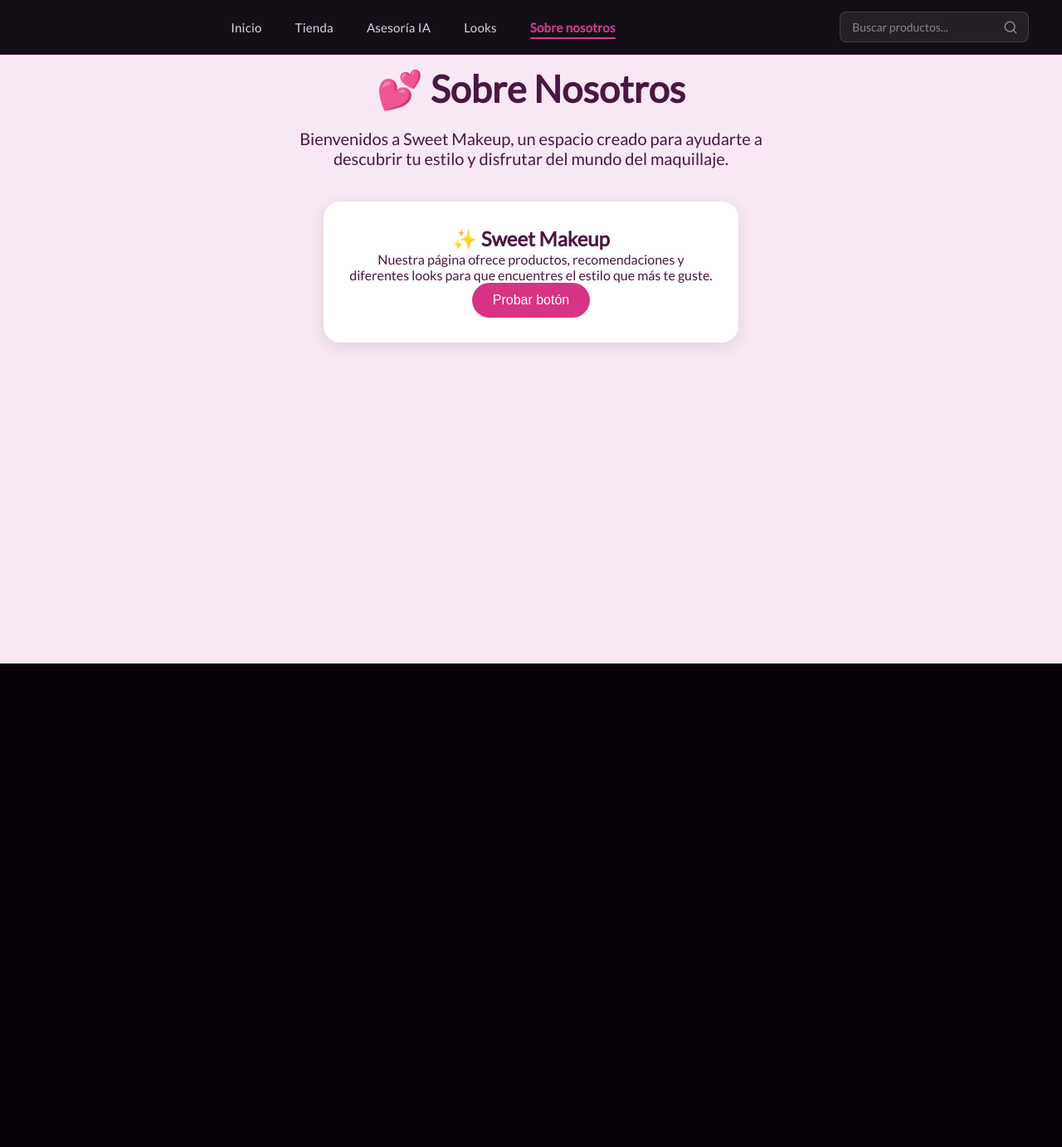
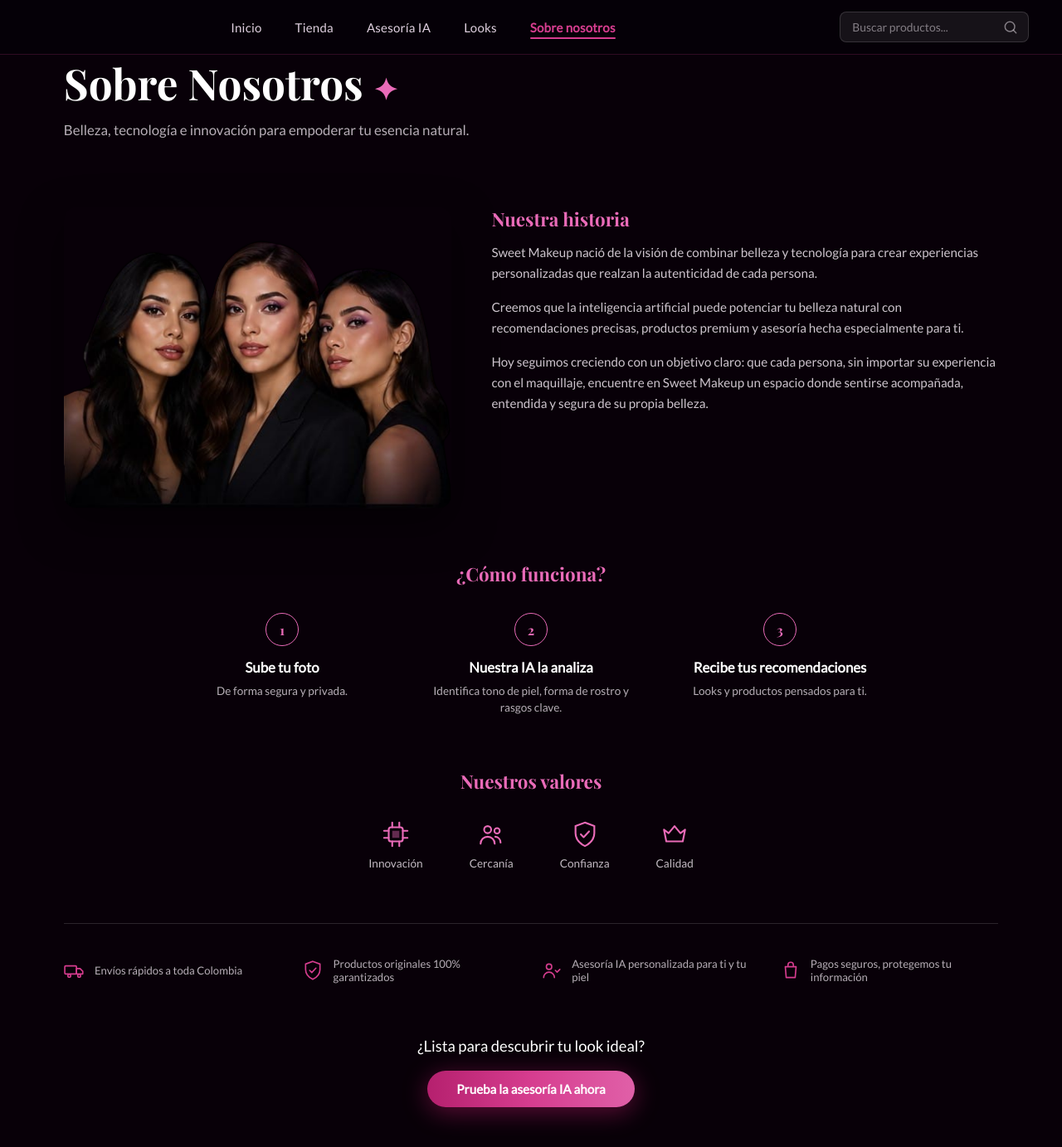
Before and after one commit to laurasf17/sweet-makeup-web, a React (Vite) app in the folder sweet-makeup-web/: page /sobre-nosotros in a window 1280 px wide. Shown: the whole page at 83% size. Before the commit the page ends 800 px from the top, so only its background shows below. Built offline with nearby package versions, Linux system fonts and the light colour scheme.

Commit message:
Actualizar pagina Sobre Nosotros

```diff
--- /dev/null
+++ b/sweet-makeup-web/src/pages/SobreNosotros/SobreNosotros.css
@@ -0,0 +1,230 @@
+.sn-hero {
+    min-height: 100vh;
+    padding: 66px 6vw 3rem;
+    background: #080008;
+    color: var(--text);
+}
+
+.sn-top {
+    display: flex;
+    align-items: flex-start;
+    gap: 3rem;
+    padding-top: 3rem;
+    flex-wrap: nowrap;
+    flex-direction: row-reverse;
+}
+
+.sn-texto {
+  flex: 1 1 50%;
+  min-width: 0;
+}
+
+.sn-titulo {
+    font-family: 'Playfair Display', serif;
+    font-size: clamp(2.4rem, 4vw, 3.4rem);
+    font-weight: 700;
+    color: #fff;
+    margin-bottom: 0.6rem;
+}
+
+.sn-star{
+    color: var(--pink-light);
+    font-size: 0.7em;
+}
+
+.sn-subtitulo {
+    font-size: 1.05rem;
+    color: rgba(240, 232, 240, 0.75);
+    margin-bottom: 2rem;
+    line-height: 1.5;
+}
+
+.sn-seccion-titulo {
+    font-family: playfair display, serif;
+    font-size: 1.4rem;
+    color:var(--pink-light);
+    margin-bottom: 0.8rem;
+}
+
+.sn-parrafo {
+    font-size: 0.95rem;
+    line-height: 1.65;
+    color: rgba(240, 232, 240, 0.85);
+    margin-bottom: 1rem;
+}
+
+.sn-imagen-wrap {
+  flex: 1 1 420px;
+  max-width: 520px;
+}
+
+.sn-imagen {
+  width: 100%;
+  height: auto;
+  border-radius: 16px;
+  display: block;
+  box-shadow: 0 20px 50px rgba(0, 0, 0, 0.5);
+}
+
+.sn-valores {
+  margin-top: 4rem;
+  text-align: center;
+}
+
+.sn-valores-titulo {
+  text-align: center;
+  margin-bottom: 2rem;
+}
+
+.sn-valores-grid {
+  display: flex;
+  justify-content: center;
+  gap: 3.5rem;
+  flex-wrap: wrap;
+}
+
+.valor-item {
+  display: flex;
+  flex-direction: column;
+  align-items: center;
+  gap: 0.6rem;
+  font-size: 0.85rem;
+  color: rgba(240, 232, 240, 0.8);
+}
+
+.valor-icono {
+  width: 34px;
+  height: 34px;
+  color: var(--pink-light);
+}
+
+.sn-beneficios {
+  margin-top: 4rem;
+  padding-top: 2.5rem;
+  border-top: 1px solid var(--border);
+  display: flex;
+  justify-content: space-between;
+  gap: 1.5rem;
+  flex-wrap: wrap;
+}
+
+.beneficio-item {
+  flex: 1 1 200px;
+  display: flex;
+  align-items: center;
+  gap: 0.7rem;
+  font-size: 0.82rem;
+  color: rgba(240, 232, 240, 0.75);
+}
+
+.beneficio-icono {
+  width: 26px;
+  height: 26px;
+  color: var(--pink);
+  flex-shrink: 0;
+}
+
+.sn-como-funciona {
+  margin-top: 4rem;
+  text-align: center;
+}
+
+.sn-como-funciona-titulo {
+  text-align: center;
+  margin-bottom: 2rem;
+}
+
+.sn-pasos {
+  display: flex;
+  justify-content: center;
+  gap: 2.5rem;
+  flex-wrap: wrap;
+}
+
+.paso-item {
+  flex: 1 1 220px;
+  max-width: 260px;
+  display: flex;
+  flex-direction: column;
+  align-items: center;
+  gap: 0.5rem;
+}
+
+.paso-numero {
+  width: 40px;
+  height: 40px;
+  border-radius: 50%;
+  border: 1.5px solid var(--pink-light);
+  color: var(--pink-light);
+  display: flex;
+  align-items: center;
+  justify-content: center;
+  font-family: 'Playfair Display', serif;
+  font-weight: 700;
+  margin-bottom: 0.4rem;
+}
+
+.paso-item h3 {
+  font-size: 1.05rem;
+  color: #fff;
+}
+
+.paso-item p {
+  font-size: 0.85rem;
+  color: rgba(240, 232, 240, 0.75);
+  line-height: 1.5;
+}
+
+.sn-cta {
+  margin-top: 4rem;
+  text-align: center;
+}
+
+.sn-cta-texto {
+  font-size: 1.15rem;
+  margin-bottom: 1.2rem;
+  color: #fff;
+}
+
+.sn-cta-boton {
+  display: inline-block;
+  padding: 0.8rem 2.2rem;
+  border-radius: 50px;
+  background: linear-gradient(90deg, #b5206e 0%, #d63d8f 50%, #e060a8 100%);
+  color: #fff;
+  font-weight: 600;
+  font-size: 0.95rem;
+  text-decoration: none;
+  box-shadow: 0 6px 30px rgba(185, 28, 105, 0.48);
+  transition: transform 0.18s, box-shadow 0.18s;
+}
+
+.sn-cta-boton:hover {
+  transform: translateY(-2px);
+  box-shadow: 0 12px 38px rgba(185, 28, 105, 0.62);
+}
+
+@media (max-width: 650px) {
+  .sn-hero {
+    padding: 66px 1.2rem 2.5rem;
+  }
+
+  .sn-top {
+    flex-direction: column;
+    text-align: center;
+  }
+
+  .sn-texto {
+    max-width: 100%;
+  }
+
+  .sn-valores-grid {
+    gap: 2rem;
+  }
+
+  .sn-beneficios {
+    flex-direction: column;
+    align-items: center;
+    text-align: center;
+  }
+}
--- a/sweet-makeup-web/src/pages/SobreNosotros/SobreNosotros.jsx
+++ b/sweet-makeup-web/src/pages/SobreNosotros/SobreNosotros.jsx
@@ -1,66 +1,238 @@
+import {Link} from "react-router-dom";
+import "./SobreNosotros.css";
+import fotoModelos from '../../assets/sobre-nosotros.jpg'
+
+
+function IconChip() {
+  return (
+    <svg viewBox="0 0 24 24" className="valor-icono">
+      <rect x="6" y="6" width="12" height="12" rx="2" fill="none" stroke="currentColor" strokeWidth="1.5" />
+      <rect x="9" y="9" width="6" height="6" fill="currentColor" opacity="0.4" />
+      <path d="M9 2v4M15 2v4M9 18v4M15 18v4M2 9h4M2 15h4M18 9h4M18 15h4"
+        stroke="currentColor" strokeWidth="1.5" strokeLinecap="round" />
+    </svg>
+  )
+}
+
+function IconUsers() {
+  return (
+    <svg viewBox="0 0 24 24" className="valor-icono">
+      <circle cx="9" cy="8" r="3" fill="none" stroke="currentColor" strokeWidth="1.5" />
+      <path d="M3 20c0-3.3 2.7-6 6-6s6 2.7 6 6"
+        fill="none" stroke="currentColor" strokeWidth="1.5" strokeLinecap="round" />
+      <circle cx="17" cy="9" r="2.3" fill="none" stroke="currentColor" strokeWidth="1.5" />
+      <path d="M15.5 14c2.6 0.3 4.5 2.4 4.5 5"
+        fill="none" stroke="currentColor" strokeWidth="1.5" strokeLinecap="round" />
+    </svg>
+  )
+}
+
+function IconShield() {
+  return (
+    <svg viewBox="0 0 24 24" className="valor-icono">
+      <path d="M12 2 L20 5 V11 C20 16 17 19.5 12 22 C7 19.5 4 16 4 11 V5 Z"
+        fill="none" stroke="currentColor" strokeWidth="1.5" />
+      <path d="M8.5 12l2.4 2.4L15.5 9.5"
+        fill="none" stroke="currentColor" strokeWidth="1.5" strokeLinecap="round" strokeLinejoin="round" />
+    </svg>
+  )
+}
+
+function IconCrown() {
+  return (
+    <svg viewBox="0 0 24 24" className="valor-icono">
+      <path d="M3 8l4 3 5-6 5 6 4-3-2 10H5L3 8Z"
+        fill="none" stroke="currentColor" strokeWidth="1.5" strokeLinejoin="round" />
+    </svg>
+  )
+}
+
+function IconTruck() {
+  return (
+    <svg viewBox="0 0 24 24" className="beneficio-icono">
+      <rect x="1" y="7" width="13" height="9" rx="1" fill="none" stroke="currentColor" strokeWidth="1.5" />
+      <path d="M14 10h4l3 3v3h-7z" fill="none" stroke="currentColor" strokeWidth="1.5" strokeLinejoin="round" />
+      <circle cx="6" cy="18" r="1.6" fill="none" stroke="currentColor" strokeWidth="1.5" />
+      <circle cx="17" cy="18" r="1.6" fill="none" stroke="currentColor" strokeWidth="1.5" />
+    </svg>
+  )
+}
+
+function IconBadgeCheck() {
+  return (
+    <svg viewBox="0 0 24 24" className="beneficio-icono">
+      <path d="M12 2 L20 5 V11 C20 16 17 19.5 12 22 C7 19.5 4 16 4 11 V5 Z"
+        fill="none" stroke="currentColor" strokeWidth="1.5" />
+      <path d="M8.5 12l2.4 2.4L15.5 9.5"
+        fill="none" stroke="currentColor" strokeWidth="1.5" strokeLinecap="round" strokeLinejoin="round" />
+    </svg>
+  )
+}
+
+function IconUserCheck() {
+  return (
+    <svg viewBox="0 0 24 24" className="beneficio-icono">
+      <circle cx="9" cy="8" r="3" fill="none" stroke="currentColor" strokeWidth="1.5" />
+      <path d="M3 20c0-3.3 2.7-6 6-6s6 2.7 6 6"
+        fill="none" stroke="currentColor" strokeWidth="1.5" strokeLinecap="round" />
+      <path d="M16 12l2 2 3-3" fill="none" stroke="currentColor" strokeWidth="1.5" strokeLinecap="round" strokeLinejoin="round" />
+    </svg>
+  )
+}
+
+function IconBag() {
+  return (
+    <svg viewBox="0 0 24 24" className="beneficio-icono">
+      <path d="M6 8h12l-1 12H7L6 8Z" fill="none" stroke="currentColor" strokeWidth="1.5" strokeLinejoin="round" />
+      <path d="M9 8V6a3 3 0 0 1 6 0v2" fill="none" stroke="currentColor" strokeWidth="1.5" />
+    </svg>
+  )
+}
+
 function SobreNosotros() {
   return (
-    <div
-      style={{
-        minHeight: '100vh',
-        backgroundColor: '#f8e8f4',
-        color: '#4a1740',
-        padding: '80px 20px',
-        textAlign: 'center'
-      }}
-    >
-      <h1 style={{ fontSize: '45px' }}>
-        💕 Sobre Nosotros
-      </h1>
+    <section className="sn-hero">
 
-      <p
-        style={{
-          fontSize: '20px',
-          maxWidth: '600px',
-          margin: '20px auto'
-        }}
-      >
-        Bienvenidos a Sweet Makeup, un espacio creado
-        para ayudarte a descubrir tu estilo y disfrutar
-        del mundo del maquillaje.
-      </p>
+      {/* ── Encabezado + columnas ── */}
+      <h1 className="sn-titulo">
+  Sobre Nosotros <span className="sn-star">✦</span>
+</h1>
 
-      <div
-        style={{
-          margin: '40px auto',
-          padding: '30px',
-          backgroundColor: 'white',
-          borderRadius: '20px',
-          maxWidth: '500px',
-          boxShadow: '0 5px 20px rgba(0,0,0,0.1)'
-        }}
-      >
-        <h2>✨ Sweet Makeup</h2>
+<p className="sn-subtitulo">
+  Belleza, tecnología e innovación para empoderar tu esencia natural.
+</p>
 
-        <p>
-          Nuestra página ofrece productos, recomendaciones
-          y diferentes looks para que encuentres el estilo
-          que más te guste.
-        </p>
+<div className="sn-top">
 
-        <button
-          style={{
-            padding: '12px 25px',
-            border: 'none',
-            borderRadius: '25px',
-            backgroundColor: '#d63384',
-            color: 'white',
-            fontSize: '16px',
-            cursor: 'pointer'
-          }}
-          onClick={() =>
-            alert('¡La ruta Sobre Nosotros funciona correctamente!')
-          }
-        >
-          Probar botón
-        </button>
+  <div className="sn-texto">
+
+    <h2 className="sn-seccion-titulo">Nuestra historia</h2>
+
+    <p className="sn-parrafo">
+      Sweet Makeup nació de la visión de combinar belleza y tecnología
+      para crear experiencias personalizadas que realzan la
+      autenticidad de cada persona.
+    </p>
+
+    <p className="sn-parrafo">
+      Creemos que la inteligencia artificial puede potenciar tu
+      belleza natural con recomendaciones precisas, productos
+      premium y asesoría hecha especialmente para ti.
+    </p>
+
+    <p className="sn-parrafo">
+      Hoy seguimos creciendo con un objetivo claro: que cada persona, sin importar
+      su experiencia con el maquillaje, encuentre en Sweet Makeup un espacio
+      donde sentirse acompañada, entendida y segura de su propia belleza.
+    </p>
+
+  </div>
+
+  <div className="sn-imagen-wrap">
+    <img
+      src={fotoModelos}
+      alt="Modelos Sweet Makeup"
+      className="sn-imagen"
+    />
+  </div>
+
+
+</div>
+
+  {/* ── Cómo funciona ── */}
+      <div className="sn-como-funciona">
+
+        <h2 className="sn-seccion-titulo sn-como-funciona-titulo">¿Cómo funciona?</h2>
+
+        <div className="sn-pasos">
+
+          <div className="paso-item">
+            <span className="paso-numero">1</span>
+            <h3>Sube tu foto</h3>
+            <p>De forma segura y privada.</p>
+          </div>
+
+          <div className="paso-item">
+            <span className="paso-numero">2</span>
+            <h3>Nuestra IA la analiza</h3>
+            <p>Identifica tono de piel, forma de rostro y rasgos clave.</p>
+          </div>
+
+          <div className="paso-item">
+            <span className="paso-numero">3</span>
+            <h3>Recibe tus recomendaciones</h3>
+            <p>Looks y productos pensados para ti.</p>
+          </div>
+
+        </div>
+
       </div>
-    </div>
+
+      {/* ── Nuestros valores ── */}
+      <div className="sn-valores">
+
+        <h2 className="sn-seccion-titulo sn-valores-titulo">Nuestros valores</h2>
+
+        <div className="sn-valores-grid">
+
+          <div className="valor-item">
+            <IconChip />
+            <span>Innovación</span>
+          </div>
+
+          <div className="valor-item">
+            <IconUsers />
+            <span>Cercanía</span>
+          </div>
+
+          <div className="valor-item">
+            <IconShield />
+            <span>Confianza</span>
+          </div>
+
+          <div className="valor-item">
+            <IconCrown />
+            <span>Calidad</span>
+          </div>
+
+        </div>
+
+      </div>
+
+      {/* ── Franja de beneficios ── */}
+      <div className="sn-beneficios">
+
+        <div className="beneficio-item">
+          <IconTruck />
+          <span>Envíos rápidos a toda Colombia</span>
+        </div>
+
+        <div className="beneficio-item">
+          <IconBadgeCheck />
+          <span>Productos originales 100% garantizados</span>
+        </div>
+
+        <div className="beneficio-item">
+          <IconUserCheck />
+          <span>Asesoría IA personalizada para ti y tu piel</span>
+        </div>
+
+        <div className="beneficio-item">
+          <IconBag />
+          <span>Pagos seguros, protegemos tu información</span>
+        </div>
+
+      </div>
+ {/* ── CTA de cierre ── */}
+      <div className="sn-cta">
+        <p className="sn-cta-texto">¿Lista para descubrir tu look ideal?</p>
+        <Link to="/asesoria-ia" className="sn-cta-boton">
+          Prueba la asesoría IA ahora
+        </Link>
+      </div>
+
+
+    </section>
   )
 }
 
```
Also changed, not shown: sweet-makeup-web/src/assets/sobre-nosotros.jpg (added).
